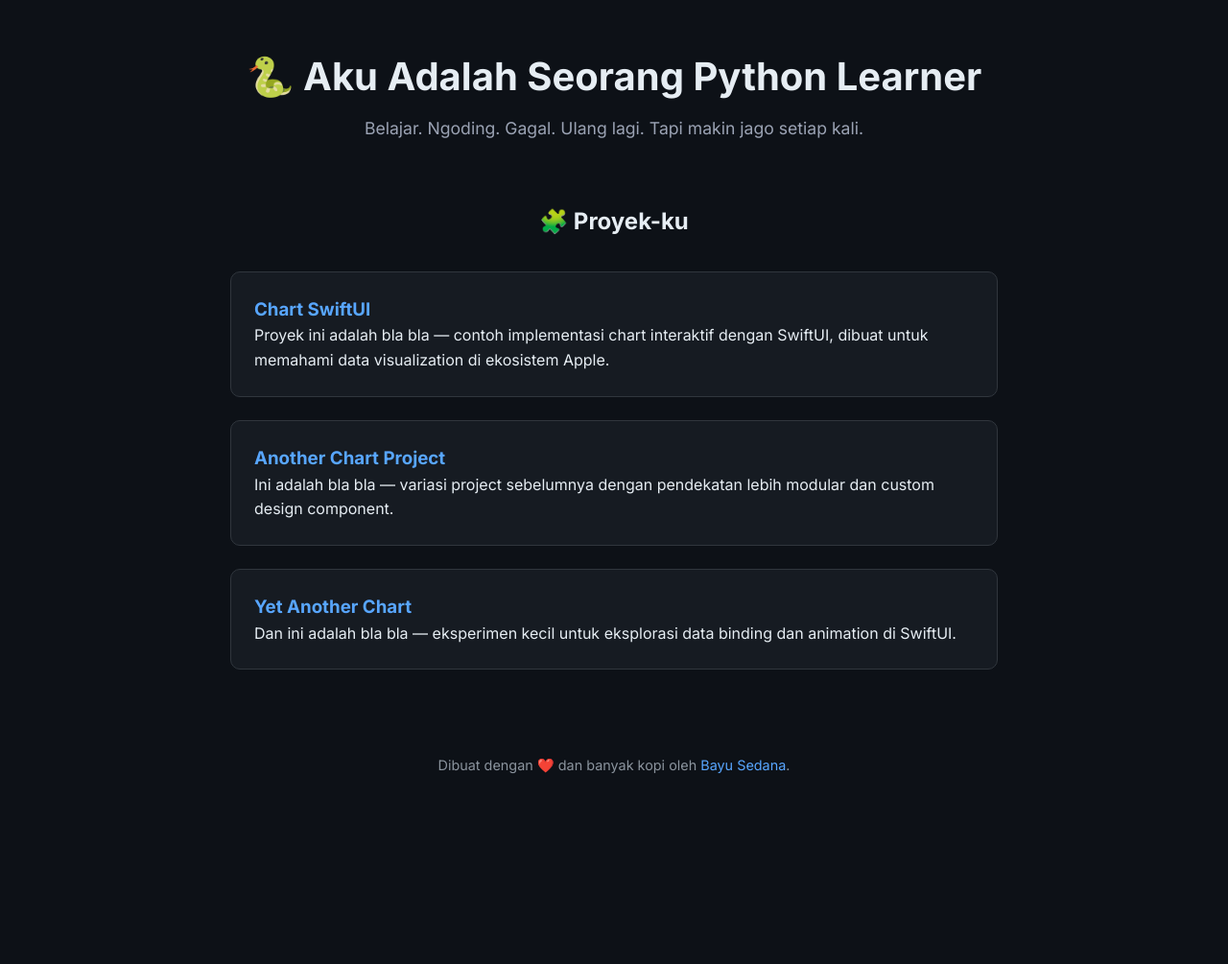
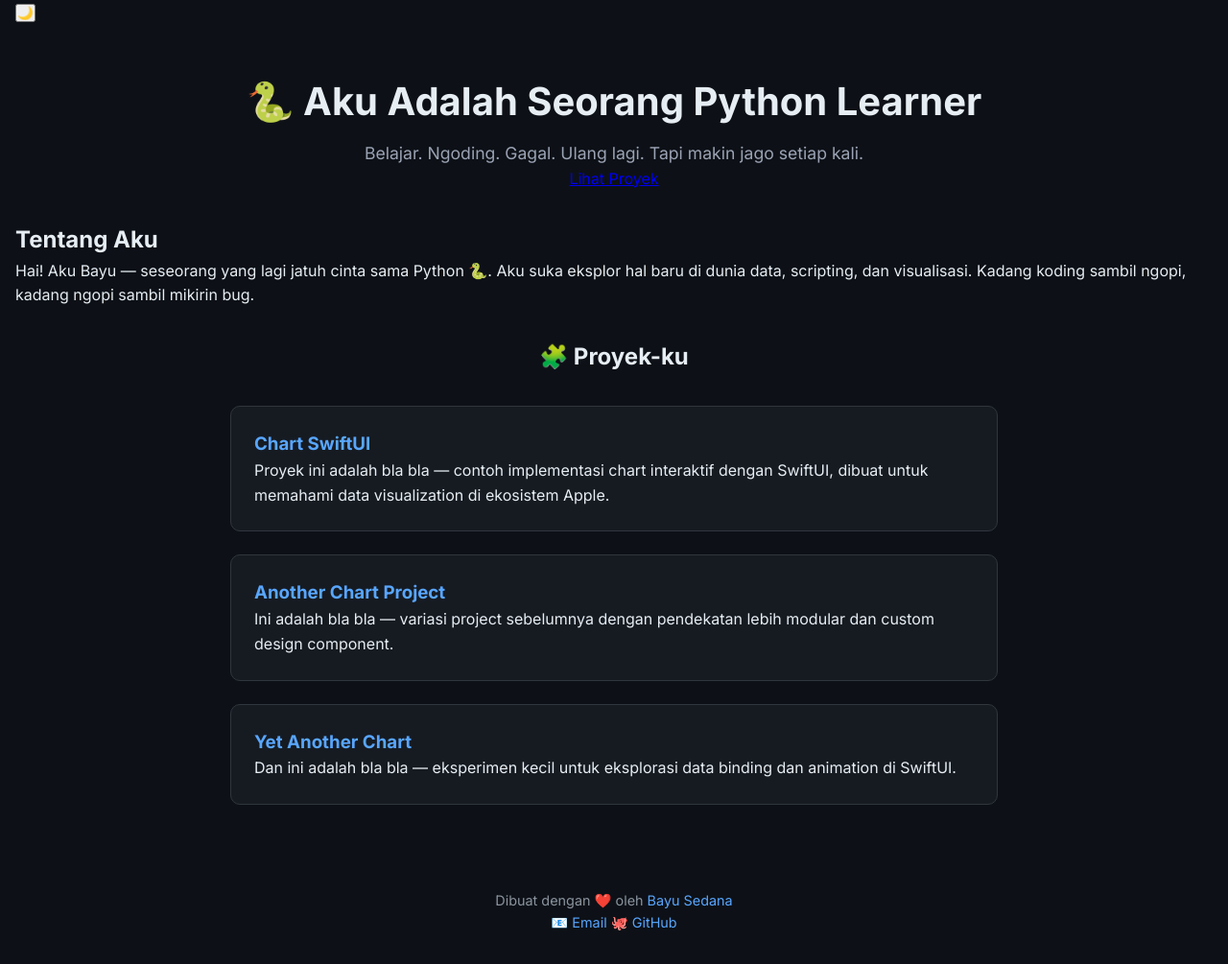
Before and after one commit to developwithbayu/developwithbayu.github.io, a plain HTML site: page index.html in a window 1280 px wide. Shown: the whole page at 96% size. Before the commit the page ends 841 px from the top, so only its background shows below. Drawn offline with Linux system fonts and the light colour scheme.

Commit message:
Enhance index.html with theme toggle and footer links
Added theme toggle button and updated footer with social links.

```diff
--- a/index.html
+++ b/index.html
@@ -7,13 +7,28 @@
   <link rel="stylesheet" href="style.css" />
 </head>
 <body>
-  <header>
-    <h1>🐍 Aku Adalah Seorang Python Learner</h1>
-    <p>Belajar. Ngoding. Gagal. Ulang lagi. Tapi makin jago setiap kali.</p>
+  <div class="theme-toggle">
+    <button id="themeBtn" aria-label="Toggle theme">🌙</button>
+  </div>
+
+  <header class="hero">
+    <div class="overlay"></div>
+    <div class="content">
+      <h1>🐍 Aku Adalah Seorang Python Learner</h1>
+      <p>Belajar. Ngoding. Gagal. Ulang lagi. Tapi makin jago setiap kali.</p>
+      <a href="#projects" class="btn">Lihat Proyek</a>
+    </div>
   </header>
 
   <main>
-    <section class="projects">
+    <section id="about" class="fade-in">
+      <h2>Tentang Aku</h2>
+      <p>Hai! Aku Bayu — seseorang yang lagi jatuh cinta sama Python 🐍.
+      Aku suka eksplor hal baru di dunia data, scripting, dan visualisasi.
+      Kadang koding sambil ngopi, kadang ngopi sambil mikirin bug.</p>
+    </section>
+
+    <section id="projects" class="projects fade-in">
       <h2>🧩 Proyek-ku</h2>
       <div class="project-list">
 
@@ -37,7 +52,11 @@
   </main>
 
   <footer>
-    <p>Dibuat dengan ❤️ dan banyak kopi oleh <a href="https://github.com/bayusedana26" target="_blank">Bayu Sedana</a>.</p>
+    <p>Dibuat dengan ❤️ oleh <a href="https://github.com/bayusedana26" target="_blank">Bayu Sedana</a></p>
+    <div class="socials">
+      <a href="mailto:bayusedana26@gmail.com">📧 Email</a>
+      <a href="https://github.com/bayusedana26" target="_blank">🐙 GitHub</a>
+    </div>
   </footer>
 
   <script src="script.js"></script>
```
